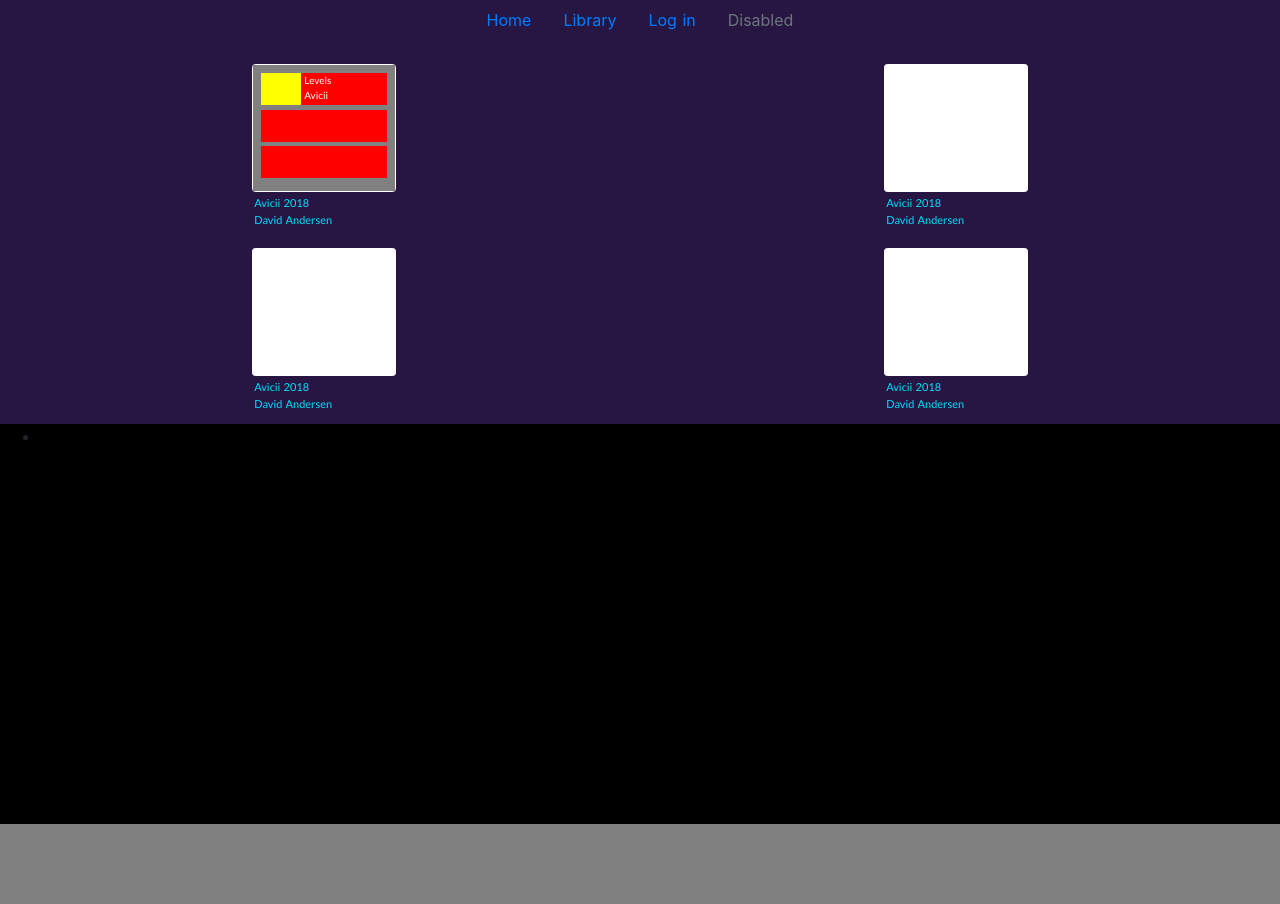
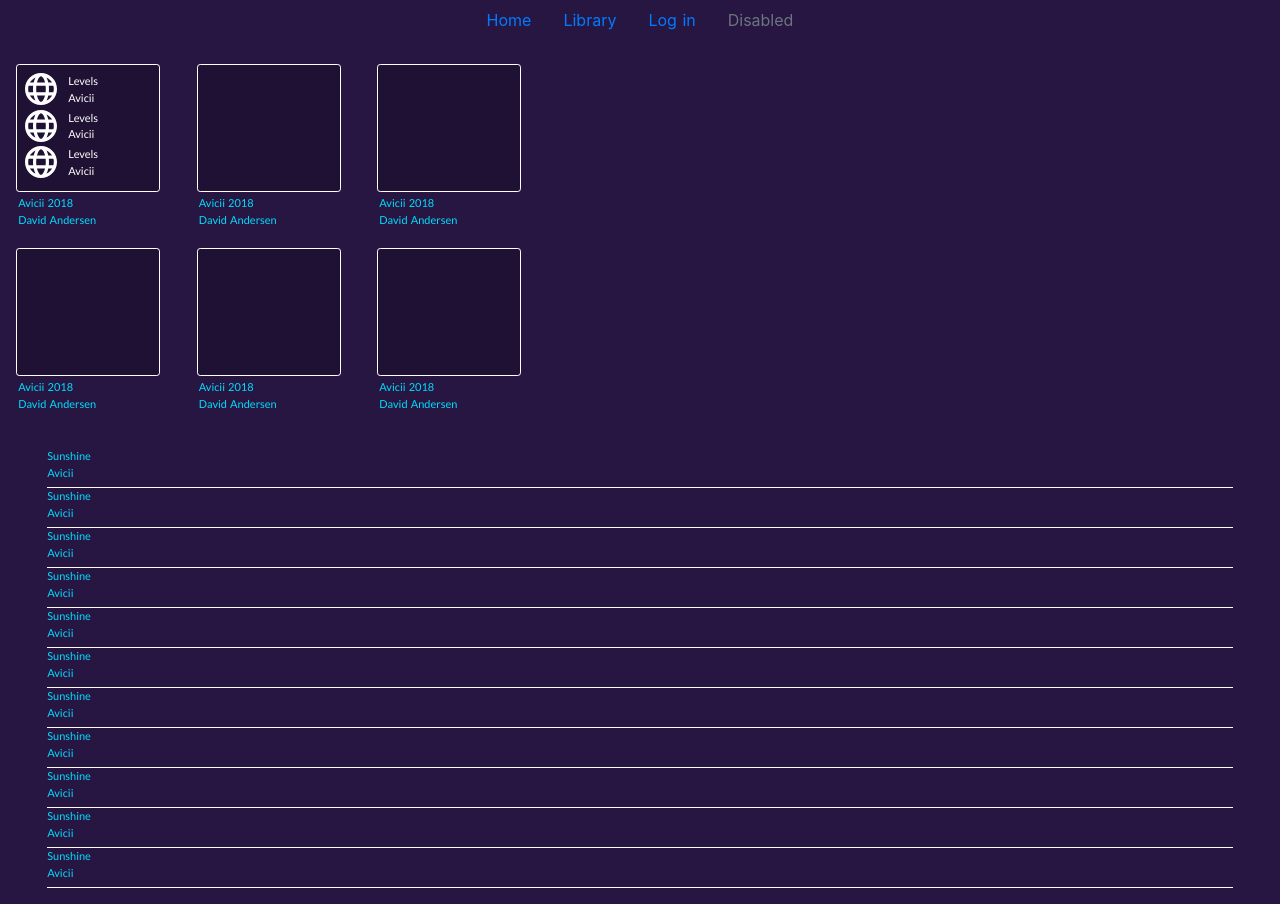
Before and after one commit to Albin-Sander/nya-examensarbete, a Nuxt app: page /Library in a window 1280 px wide. Built offline with nearby package versions, Linux system fonts and the light colour scheme.

Commit message:
css update

```diff
--- a/pages/Library/index.vue
+++ b/pages/Library/index.vue
@@ -15,14 +15,40 @@
               <li class="playlist-track">
                 <div class="play"></div>
                 <div class="track-info-container">
-                          <p class="track-info">Levels</p>
-                          <p class="track-info">Avicii </p>
+                  <p class="track-preview-info">Levels</p>
+                  <p class="track-preview-info">Avicii</p>
                 </div>
               </li>
-                  <li class="playlist-track"></li>
-                  <li class="playlist-track"></li>
+              <li class="playlist-track">
+                <div class="play"></div>
+                <div class="track-info-container">
+                  <p class="track-preview-info">Levels</p>
+                  <p class="track-preview-info">Avicii</p>
+                </div>
+              </li>
+              <li class="playlist-track">
+                <div class="play"></div>
+                <div class="track-info-container">
+                  <p class="track-preview-info">Levels</p>
+                  <p class="track-preview-info">Avicii</p>
+                </div>
+              </li>
             </ul>
           </article>
+          <footer class="playlist-info">
+            <p class="mini-text">Avicii 2018</p>
+            <p class="mini-text">David Andersen</p>
+          </footer>
+        </li>
+        <li class="playlist-item">
+          <article class="playlist-preview card"></article>
+          <footer class="playlist-info">
+            <p class="mini-text">Avicii 2018</p>
+            <p class="mini-text">David Andersen</p>
+          </footer>
+        </li>
+        <li class="playlist-item">
+          <article class="playlist-preview card"></article>
           <footer class="playlist-info">
             <p class="mini-text">Avicii 2018</p>
             <p class="mini-text">David Andersen</p>
@@ -52,11 +78,88 @@
       </ul>
     </header>
     <main>
-      <ul>
-        <li></li>
+      <ul class="track-list">
+        <!--  v-for="track in likedTracks" :key="track.name" -->
+        <li class="">
+          <div class="play"></div>
+          <div class="track-info">
+            <p class="mini-text">Sunshine</p>
+            <p class="mini-text">Avicii</p>
+          </div>
+        </li>
+         <li class="">
+          <div class="play"></div>
+          <div class="track-info">
+            <p class="mini-text">Sunshine</p>
+            <p class="mini-text">Avicii</p>
+          </div>
+        </li>
+         <li class="">
+          <div class="play"></div>
+          <div class="track-info">
+            <p class="mini-text">Sunshine</p>
+            <p class="mini-text">Avicii</p>
+          </div>
+        </li>
+         <li class="">
+          <div class="play"></div>
+          <div class="track-info">
+            <p class="mini-text">Sunshine</p>
+            <p class="mini-text">Avicii</p>
+          </div>
+        </li>
+         <li class="">
+          <div class="play"></div>
+          <div class="track-info">
+            <p class="mini-text">Sunshine</p>
+            <p class="mini-text">Avicii</p>
+          </div>
+        </li>
+         <li class="">
+          <div class="play"></div>
+          <div class="track-info">
+            <p class="mini-text">Sunshine</p>
+            <p class="mini-text">Avicii</p>
+          </div>
+        </li>
+         <li class="">
+          <div class="play"></div>
+          <div class="track-info">
+            <p class="mini-text">Sunshine</p>
+            <p class="mini-text">Avicii</p>
+          </div>
+        </li>
+         <li class="">
+          <div class="play"></div>
+          <div class="track-info">
+            <p class="mini-text">Sunshine</p>
+            <p class="mini-text">Avicii</p>
+          </div>
+        </li>
+         <li class="">
+          <div class="play"></div>
+          <div class="track-info">
+            <p class="mini-text">Sunshine</p>
+            <p class="mini-text">Avicii</p>
+          </div>
+        </li>
+         <li class="">
+          <div class="play"></div>
+          <div class="track-info">
+            <p class="mini-text">Sunshine</p>
+            <p class="mini-text">Avicii</p>
+          </div>
+        </li>
+         <li class="">
+          <div class="play"></div>
+          <div class="track-info">
+            <p class="mini-text">Sunshine</p>
+            <p class="mini-text">Avicii</p>
+          </div>
+        </li>
       </ul>
     </main>
-    <footer></footer>
+    <footer> </footer>
   </div>
 </template>
 
@@ -132,7 +235,6 @@
 
 .playlists-grid {
   display: grid;
-  justify-content: space-around;
   align-items: center;
   grid-row-gap: 1.5rem;
   grid-column-gap: 1rem;
@@ -142,19 +244,24 @@
   padding: 0;
   padding-top: 0.5rem;
   list-style: none;
+  grid-template-columns: repeat(auto-fill, minmax(9rem, 1fr));
+  grid-auto-flow: column;
+  grid-auto-columns: minmax(160px, 1fr);
+  overflow-x: auto;
+  overflow-y: clip;
+  grid-template-rows: 2;
+  grid-template-rows: repeat(2, auto);
 }
 
 .playlist-preview {
   height: 80%;
   width: 100%;
-  background-color: white;
   list-style: none;
   margin: 0px;
 }
 
 .playlist-tracks {
   height: 100%;
-    background-color: gray;
   margin: 0px;
   margin-top: auto;
   list-style: none;
@@ -168,14 +275,19 @@
 .playlist-track {
   height: 2rem;
   width: 100%;
-    background-color: red;
+  background-color: transparent;
   display: flex;
 }
 
 .play {
-    background-color: yellow;
   height: 100%;
   width: 2.5rem;
+  display: flex;
+  justify-content: center;
+  align-items: center;
+  background-image: url('~@/assets/menu/home-icon2.svg');
+  background-repeat: no-repeat;
+  background-size: contain;
 }
 
 .track-info-container {
@@ -184,9 +296,9 @@
   flex-direction: column;
 }
 
-.track-info {
+.track-preview-info {
   margin: 0;
-    font-size: 10px;
+  font-size: 11px;
 }
 
 .playlist-info {
@@ -202,14 +314,31 @@
   color: #00ddff;
 }
 
+.track-list {
+  width: 95%;
+  list-style: none;
+  margin: 0;
+  padding-left: 0rem;
+  padding-top: 0.5rem;
+}
+
+.track-info {
+  border-bottom: 1px solid white;
+  height: 2.5rem;
+}
+
 main {
   height: 50%;
-  background-color: black;
+  background-color: transparent;
+  padding: 1rem;
+  display: flex;
+  justify-content: center;
 }
 
 footer {
   height: 10%;
-  background-color: gray;
+  background-color: transparent;
+  color: white;
 }
 
 @media only screen and (min-width: 500px) {
@@ -219,9 +348,17 @@
 }
 
 @media only screen and (max-width: 350px) {
-  .playlist-preview {
+  .playlist-item {
     width: 8rem;
-    height: 7rem;
+    height: 10rem;
+  }
+
+  .playlists-grid {
+    grid-template-columns: repeat(auto-fill, minmax(8rem, 1fr));
   }
 }
+
+@media only screen and (max-width: 768px) {
+
+}
 </style>
```
Also changed, not shown: assets/menu/home-icon2.svg. Lines whose indentation alone changed are shown as unchanged.
